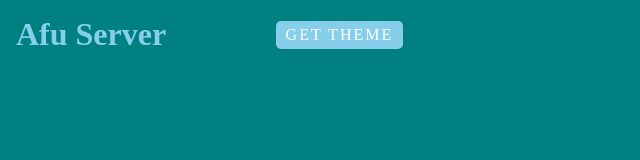
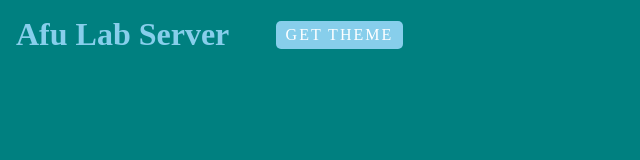
Before and after one commit to alfredotang/afu.lab.server, a website: page public/index.html in a window 1280 px wide. Shown: the whole page, without its empty margins (0-640 px from the left). Drawn offline with Linux system fonts and the light colour scheme.

```diff
--- a/public/index.html
+++ b/public/index.html
@@ -53,7 +53,7 @@
   </style>
   <body>
     <header class="header">
-      <h1>Afu Server</h1>
+      <h1>Afu Lab Server</h1>
       <nav>
         <a class="link" href="/api/theme">Get Theme</a>
       </nav>
```
Also changed, not shown: README.md, md/README_demo_image.png (added).
